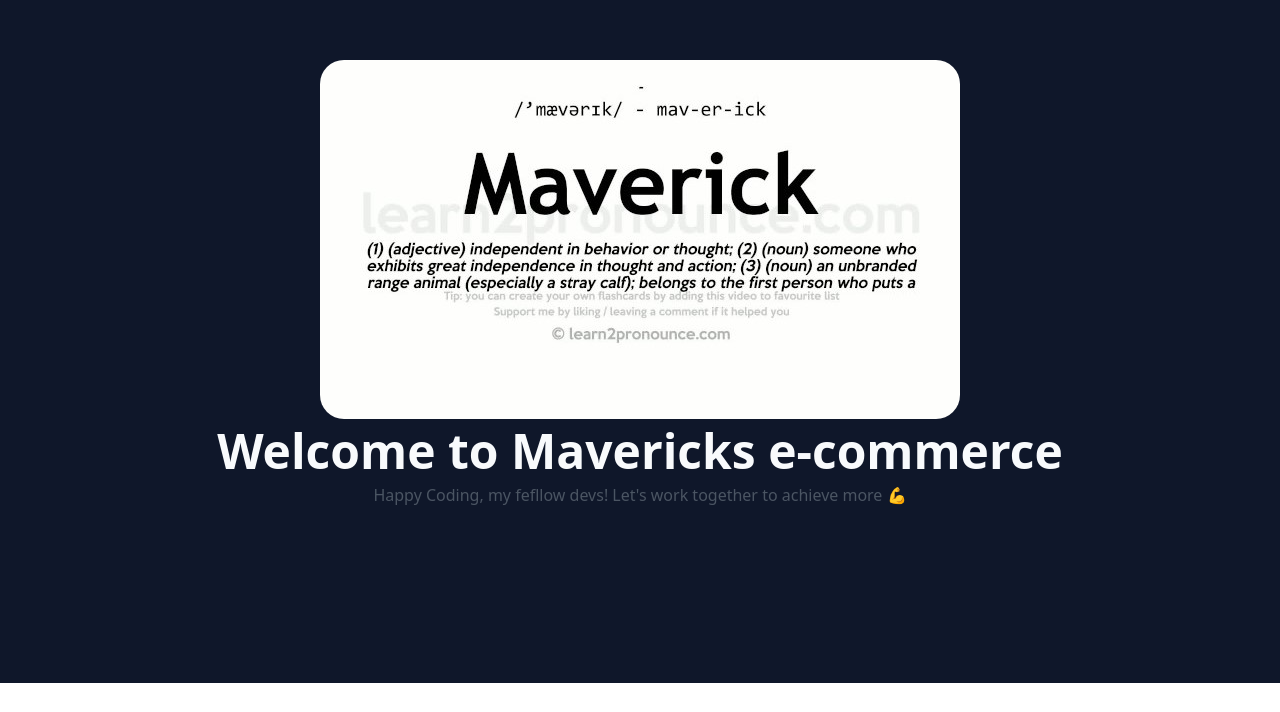
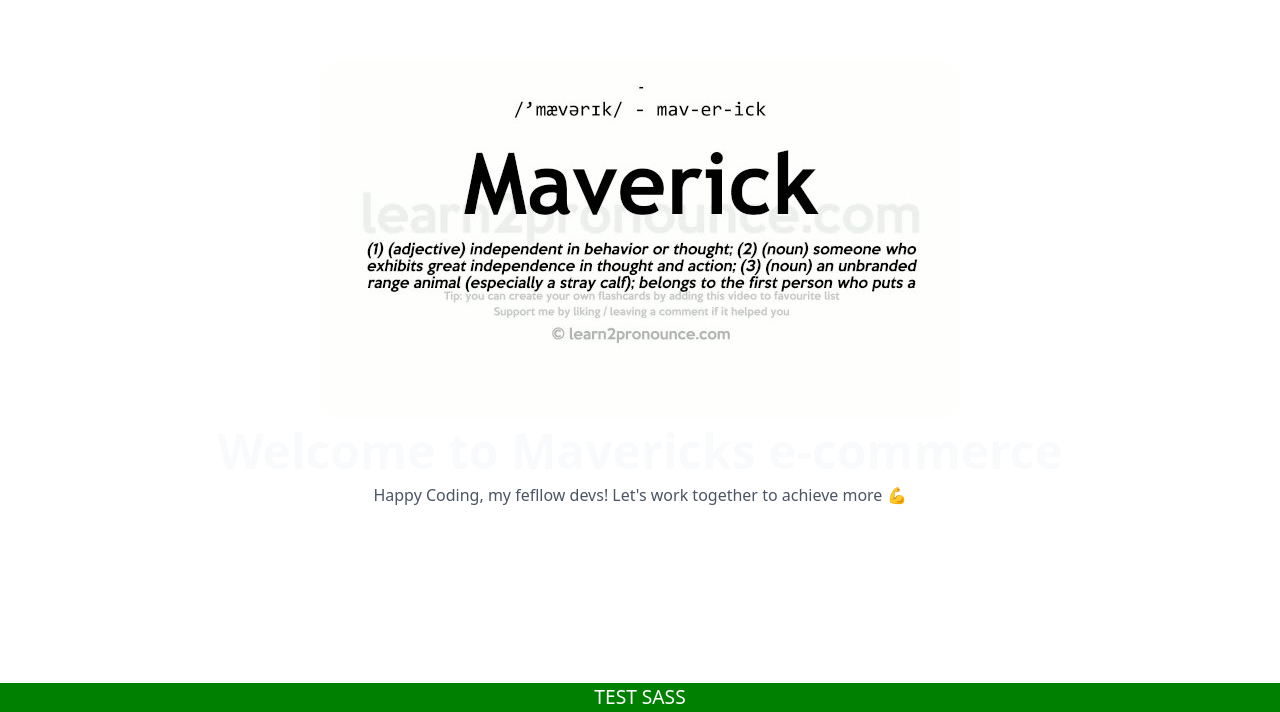
Before and after one commit to atlp-rwanda/e-commerce-mavericks-fn, a React (Vite) app: page / in a window 1280 px wide. Shown: the part 117-829 px from the top of the page. Before the commit the page ends 800 px from the top, so only its background shows below. Built offline with nearby package versions, Linux system fonts and the light colour scheme.

Commit message:
chore for setting up sass on the client

```diff
--- a/package.json
+++ b/package.json
@@ -12,7 +12,8 @@
   },
   "dependencies": {
     "react": "^18.2.0",
-    "react-dom": "^18.2.0"
+    "react-dom": "^18.2.0",
+    "sass": "^1.77.2"
   },
   "devDependencies": {
     "@eslint/js": "^9.3.0",
--- /dev/null
+++ b/src/App.scss
@@ -0,0 +1,11 @@
+$primary-color: green;
+$secondary-color: white;
+
+.test-sass {
+  background-color: $primary-color;
+  color: $secondary-color;
+  font-size: larger;
+  display: flex;
+  justify-content: center;
+  align-items: center;
+}
--- a/src/App.tsx
+++ b/src/App.tsx
@@ -1,9 +1,11 @@
-import SamplePage from "./pages/SamplePage";
+import SamplePage from './pages/SamplePage';
+import './App.scss';
 
 const App = () => {
   return (
     <div>
       <SamplePage />
+      <div className='test-sass'>TEST SASS</div>
     </div>
   );
 };
--- a/src/index.css
+++ b/src/index.css
@@ -1,3 +1,3 @@
-@import "tailwindcss/base";
-@import "tailwindcss/components";
-@import "tailwindcss/utilities";
+@import 'tailwindcss/base';
+@import 'tailwindcss/components';
+@import 'tailwindcss/utilities';
--- a/src/pages/SamplePage.tsx
+++ b/src/pages/SamplePage.tsx
@@ -1,8 +1,8 @@
-import SampleComponent from "../components/SampleComponent";
+import SampleComponent from '../components/SampleComponent';
 
 const SamplePage = () => {
   return (
-    <div className="w-screenn h-screen flex flex-row items-center justify-center bg-slate-900">
+    <div className='w-screenn h-screen flex flex-row items-center justify-center'>
       <SampleComponent />
     </div>
   );
```
